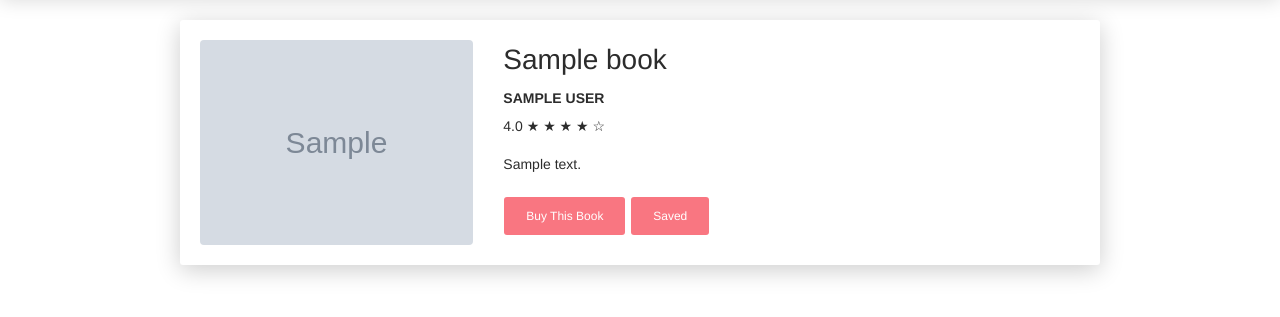
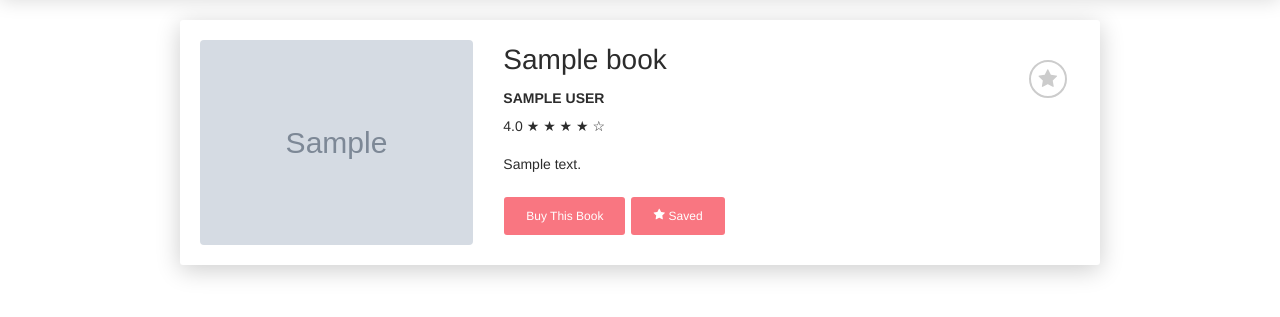
Before and after one commit to FroeMic/FullStack_Info_FinalProject, a Flask app: page /book/1 in a window 1280 px wide. Shown: the part 62-379 px from the top of the page. Run offline with Flask 2, Linux system fonts and the light colour scheme; tables that the repository leaves empty hold one stand-in row (values such as "Sample post"); grey boxes marked "Sample" are stand-in pictures; parts of the project's set-up code (start-up, migrations or seed data) failed here and were passed over; some libraries are stand-ins or nearby versions.

Commit message:
Saved books functionality working, display bookmarks

```diff
--- a/app/routes.py
+++ b/app/routes.py
@@ -106,7 +106,8 @@ def bookmark(book_id):
 @app.route('/mybooks')
 @login_required
 def mybooks():
-    return render_template('reading_list.html')
+    results = Bookmark.query.all()
+    return render_template('reading_list.html', results=results, rating_to_stars=rating_to_stars)
 
 @app.route('/settings')
 @login_required
--- a/app/static/_css/style.css
+++ b/app/static/_css/style.css
@@ -438,6 +438,259 @@ blockquote cite:before {
     padding-top: 30px;
 }
 
+/* --------------------------------
+
+Nucleo Outline Web Font - nucleoapp.com/
+License - nucleoapp.com/license/
+Created using IcoMoon - icomoon.io
+
+-------------------------------- */
+@font-face {
+  font-family: 'myicons';
+  src: url("../_fonts/myicons.eot");
+  src: url("../_fonts/myicons.eot") format("embedded-opentype"), url("../_fonts/myicons.woff2") format("woff2"), url("../_fonts/myicons.woff") format("woff"), url("../_fonts/myicons.ttf") format("truetype");
+  font-weight: normal;
+  font-style: normal; }
+/*------------------------
+    base class definition
+-------------------------*/
+.nc-icon {
+  display: inline-block;
+  font: normal normal normal 15px/1 'myicons';
+  font-size: inherit;
+  speak: none;
+  text-transform: none;
+  /* Better Font Rendering */
+  -webkit-font-smoothing: antialiased;
+  -moz-osx-font-smoothing: grayscale; }
+
+/*end transparent button*/
+
+/*------------------------
+  font icons
+-------------------------*/
+
+.nc-favourite-31-2::before {
+    content: "\ea01";
+}
+
+.nc-favourite-31::before {
+    content: "\ea02";
+}
+
+.btn-saved {
+  background-color: #f8888e;
+  color: #FFFFFF;
+}
+
+.star label {
+  box-shadow: 0px 0px 0px 0px rgba(253, 192, 47, 0.5);
+}
+.star label:after {
+  content: "\f005";
+}
+.star input:checked + label {
+  background-color: #fdc02f;
+  border-color: #fdc02f;
+  box-shadow: 0px 0px 0px 0.5em rgba(253, 192, 47, 0);
+}
+.star input:checked + label:after {
+  color: #fdc02f;
+}
+
+.bookmark label {
+  box-shadow: 0px 0px 0px 0px rgba(13, 165, 142, 0.5);
+}
+.bookmark label:after {
+  content: "\f02e";
+}
+.bookmark input:checked + label {
+  background-color: #0da58e;
+  border-color: #0da58e;
+  box-shadow: 0px 0px 0px 0.5em rgba(13, 165, 142, 0);
+}
+.bookmark input:checked + label:after {
+  color: #0da58e;
+}
+.anim-icon {
+  width: 1.9em;
+  height: 1.9em;
+  margin: 20px;
+  font-size: 13px;
+  display: inline-block;
+  position: relative;
+  vertical-align: middle;
+}
+.anim-icon input {
+  display: none;
+}
+.anim-icon label {
+  position: absolute;
+  left: 0;
+  top: 0;
+  width: 100%;
+  height: 100%;
+  border: 0.1em solid #ccc;
+  border-radius: 100%;
+  display: block;
+  font: normal normal normal 13px/1 FontAwesome;
+  color: #ccc;
+  font-size: inherit;
+  text-rendering: auto;
+  -webkit-font-smoothing: antialiased;
+}
+.anim-icon label:after {
+  left: 0;
+  top: 50%;
+  margin-top: -0.5em;
+  display: block;
+  position: relative;
+  text-align: center;
+}
+.anim-icon input:checked + label {
+  -webkit-animation: check-in 0.3s forwards;
+          animation: check-in 0.3s forwards;
+  transition: background-color 0.1s 0.2s, box-shadow 1s;
+  border-width: 0.1em;
+  border-style: solid;
+}
+.anim-icon input:checked + label:after {
+  -webkit-animation: icon .3s forwards;
+          animation: icon .3s forwards;
+}
+.anim-icon-md {
+  font-size: 20px;
+}
+.anim-icon-lg {
+  font-size: 30px;
+}
+@-webkit-keyframes icon {
+  0% {
+    margin-top: -0.5em;
+    font-size: 1.5em;
+  }
+  100% {
+    font-size: 1em;
+    opacity: 1;
+    color: white;
+  }
+}
+@keyframes icon {
+  0% {
+    margin-top: -0.5em;
+    font-size: 1.5em;
+  }
+  100% {
+    font-size: 1em;
+    opacity: 1;
+    color: white;
+  }
+}
+@-webkit-keyframes check-in {
+  0% {
+    left: 20%;
+    top: 20%;
+    width: 60%;
+    height: 60%;
+  }
+  80% {
+    left: -5%;
+    top: -5%;
+    width: 110%;
+    height: 110%;
+  }
+  100% {
+    left: 0;
+    top: 0;
+    width: 100%;
+    height: 100%;
+  }
+}
+@keyframes check-in {
+  0% {
+    left: 20%;
+    top: 20%;
+    width: 60%;
+    height: 60%;
+  }
+  80% {
+    left: -5%;
+    top: -5%;
+    width: 110%;
+    height: 110%;
+  }
+  100% {
+    left: 0;
+    top: 0;
+    width: 100%;
+    height: 100%;
+  }
+}
+@-webkit-keyframes check {
+  0% {
+    left: 5%;
+    top: 5%;
+    width: 90%;
+    height: 90%;
+  }
+  10% {
+    left: 0;
+    top: 0;
+    width: 100%;
+    height: 100%;
+  }
+  80% {
+    left: -5%;
+    top: -5%;
+    width: 110%;
+    height: 110%;
+  }
+  90% {
+    left: 5%;
+    top: 5%;
+    width: 90%;
+    height: 90%;
+  }
+  100% {
+    left: 0;
+    top: 0;
+    width: 100%;
+    height: 100%;
+  }
+}
+@keyframes check {
+  0% {
+    left: 5%;
+    top: 5%;
+    width: 90%;
+    height: 90%;
+  }
+  10% {
+    left: 0;
+    top: 0;
+    width: 100%;
+    height: 100%;
+  }
+  80% {
+    left: -5%;
+    top: -5%;
+    width: 110%;
+    height: 110%;
+  }
+  90% {
+    left: 5%;
+    top: 5%;
+    width: 90%;
+    height: 90%;
+  }
+  100% {
+    left: 0;
+    top: 0;
+    width: 100%;
+    height: 100%;
+  }
+}
+
 /* READING LIST */
 #readinglist .img-container {
     position: relative;
--- a/app/templates/base_root.html
+++ b/app/templates/base_root.html
@@ -12,6 +12,7 @@
     <link rel="stylesheet" href="{{ url_for('static',filename='_css/bootstrap.min.css') }}">
     <link rel="stylesheet" href="{{ url_for('static',filename='_css/now-ui-kit.css') }}">
     <link rel="stylesheet" href="{{ url_for('static',filename='_css/style.css') }}">
+    <link rel='stylesheet prefetch' href='https://cdnjs.cloudflare.com/ajax/libs/font-awesome/4.5.0/css/font-awesome.min.css'>
 
   </head>
   <body class="cloak sidebar-collapse">
--- a/app/templates/book_details.html
+++ b/app/templates/book_details.html
@@ -19,19 +19,31 @@
                         </div>
                     </div>
                     <div class="col-8">
-                        <h3 class="card-title">{{ book.title }}</h3>
-                        <h6>{{ book.author }}</h6>
+                        <div class="row">
+                            <div class="col-10" id="booktitle">
+                                 <h3 class="card-title">{{ book.title }}</h3>
+                                                         <h6>{{ book.author }}</h6>
                         <p>{{book.rating}}
                             {% for star in rating_to_stars(book.rating) %}
                             <span>{{star}}</span>
                             {% endfor %}
                         </p>
+                            </div>
+                            <div class="col-2">
+                                    <div class="anim-icon anim-icon-md star">
+    <input type="checkbox" id="star1" />
+    <label for="star1"></label>
+  </div>
+</div>
+</div>
+
+
                         <p class="card-text">{{book.description|safe}}</p>
                         <a href="{{ book.amazon_url }}" class="btn btn-primary">Buy This Book</a>
                         {% if bookmarked == True %}
-                            <button class="btn btn-primary">Saved</a>
+                             <a href="/bookmark/{{ book.id }}" class="btn btn-primary"><i class="nc-icon nc-favourite-31"></i> Saved</a>
                         {% else %}
-                            <a href="/bookmark/{{ book.id }}" class="btn btn-primary">Save for Later</a>
+                            <a href="/bookmark/{{ book.id }}" class="btn btn-primary"><i class="nc-icon nc-favourite-31-2"></i> Save for Later</a>
                         {% endif %}
                     </div>
                 </div>
```
Also changed, not shown: app/templates/reading_list.html (+18 -36 lines), app/static/_fonts/myicons.ttf (added), app/static/_fonts/myicons.woff (added), app/static/_fonts/myicons.woff2 (added), 1 other file.
